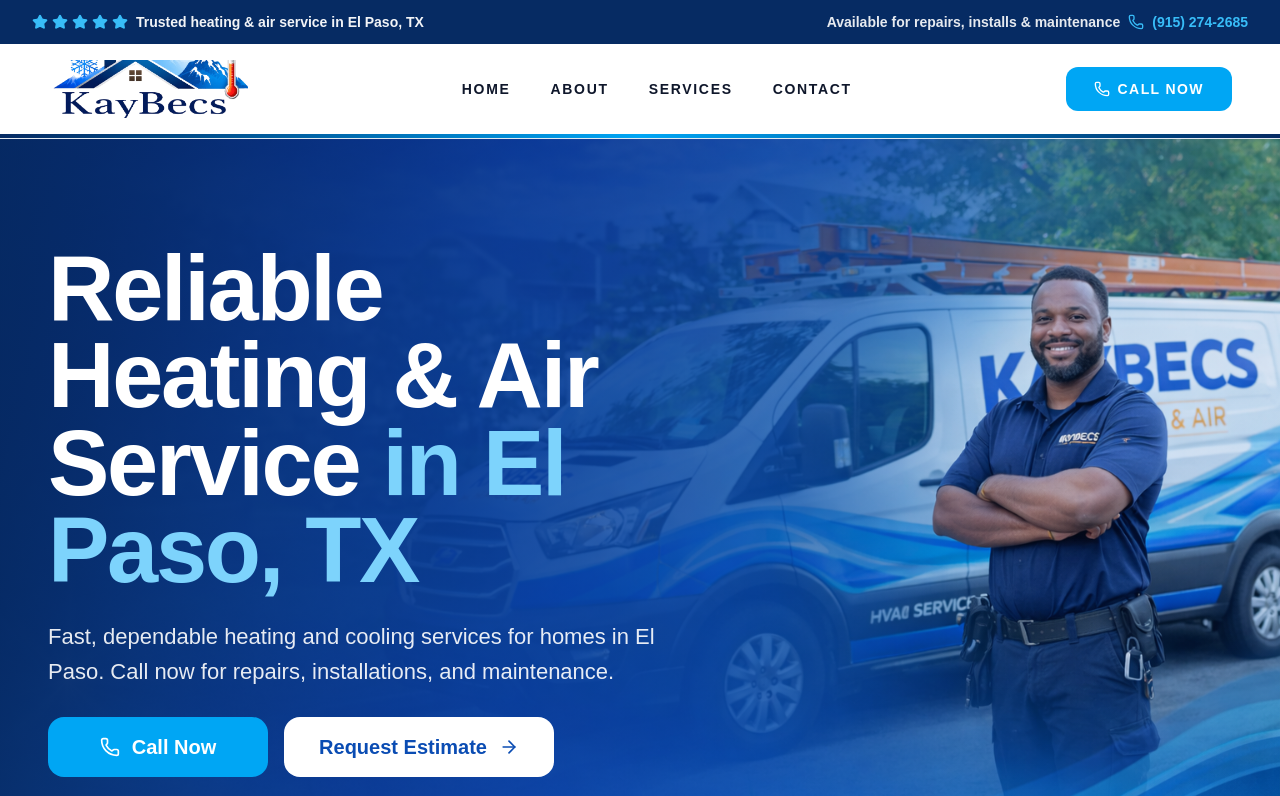
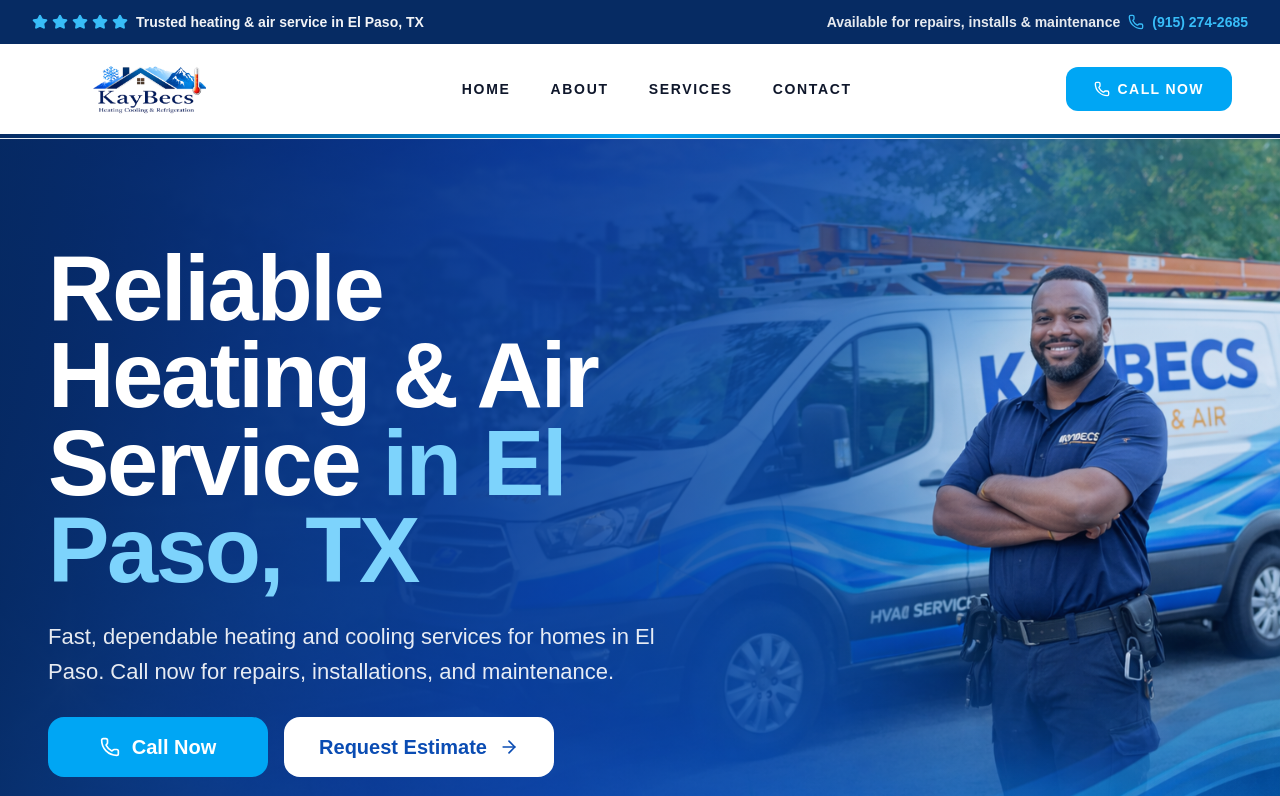
Before and after one commit to BrooksDav46/kaybecs-website, a Next.js app: page / in a window 1280 px wide. Shown: the top 796 px of the page. Built offline with nearby package versions, Linux system fonts and the light colour scheme.

Commit message:
tried again

```diff
--- a/app/globals.css
+++ b/app/globals.css
@@ -2,21 +2,36 @@
 
 html {
   scroll-behavior: smooth;
+  overflow-x: hidden;
 }
 
 body {
+  margin: 0;
   background: white;
   color: #0f172a;
   font-family: Arial, Helvetica, sans-serif;
+  overflow-x: hidden;
+  -webkit-font-smoothing: antialiased;
+  -moz-osx-font-smoothing: grayscale;
+}
+
+* {
+  box-sizing: border-box;
+}
+
+img,
+picture,
+video,
+canvas,
+svg {
+  display: block;
+  max-width: 100%;
 }
 
 img {
-  display: block;
-  max-width: 100%;
   height: auto;
 }
 
-/* THIS is the important part */
 img:not([width]):not([height]) {
   width: 100%;
   height: auto;
--- a/app/layout.tsx
+++ b/app/layout.tsx
@@ -14,12 +14,16 @@
   children: React.ReactNode;
 }) {
   return (
-    <html lang="en">
-      <body>
+    <html lang="en" suppressHydrationWarning>
+      <head>
+        <link rel="preload" as="image" href="/KayBecs_Logo_Recc.png" />
+      </head>
+
+      <body className="overflow-x-hidden bg-white">
         <TopBar />
         <Navbar />
         {children}
       </body>
     </html>
   );
-};
+}
--- a/components/Navbar.tsx
+++ b/components/Navbar.tsx
@@ -9,20 +9,20 @@
     <header className="sticky top-0 z-50 w-full border-b border-slate-200 bg-white/95 backdrop-blur">
       <div className="mx-auto flex h-[76px] max-w-[1450px] items-center justify-between px-4 sm:h-[82px] md:h-[90px] md:px-8 xl:px-12 2xl:px-16">
 
-        {/* LOGO */}
+        {/* LOGO (stable, no flash) */}
         <Link
           href="/"
-          className="flex h-[42px] w-[140px] shrink-0 items-center overflow-hidden sm:h-[48px] sm:w-[165px] md:h-[58px] md:w-[200px]"
+          aria-label="Go to KayBecs homepage"
           onClick={() => window.scrollTo(0, 0)}
+          className="relative flex h-[42px] w-[140px] shrink-0 items-center overflow-hidden sm:h-[48px] sm:w-[165px] md:h-[58px] md:w-[200px]"
         >
           <Image
             src="/KayBecs_Logo_Recc.png"
             alt="KayBecs Heating & Air"
-            width={200}
-            height={60}
+            fill
             priority
             sizes="(max-width: 640px) 140px, (max-width: 768px) 165px, 200px"
-            className="block h-full w-full object-contain"
+            className="object-contain"
           />
         </Link>
 
```
